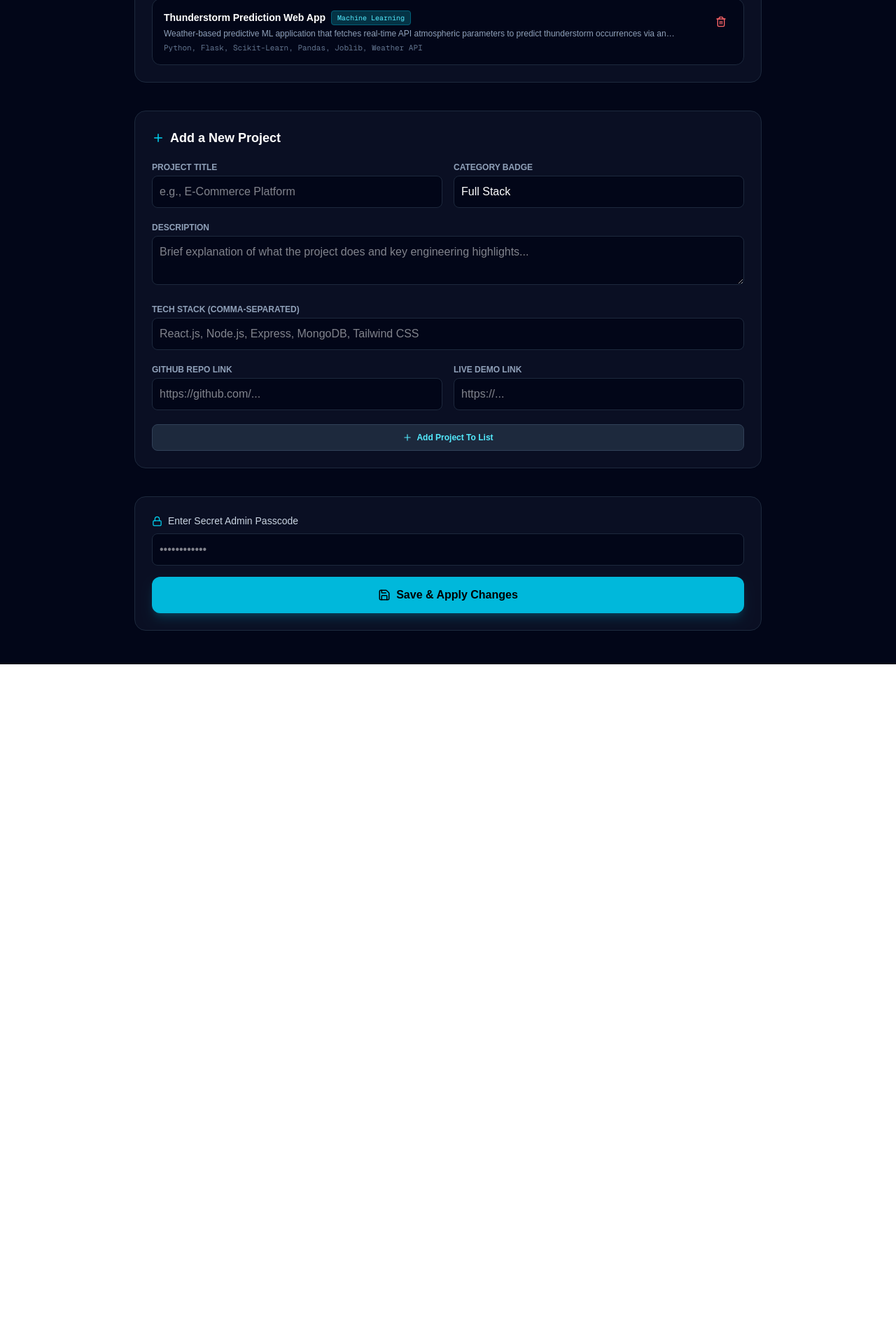
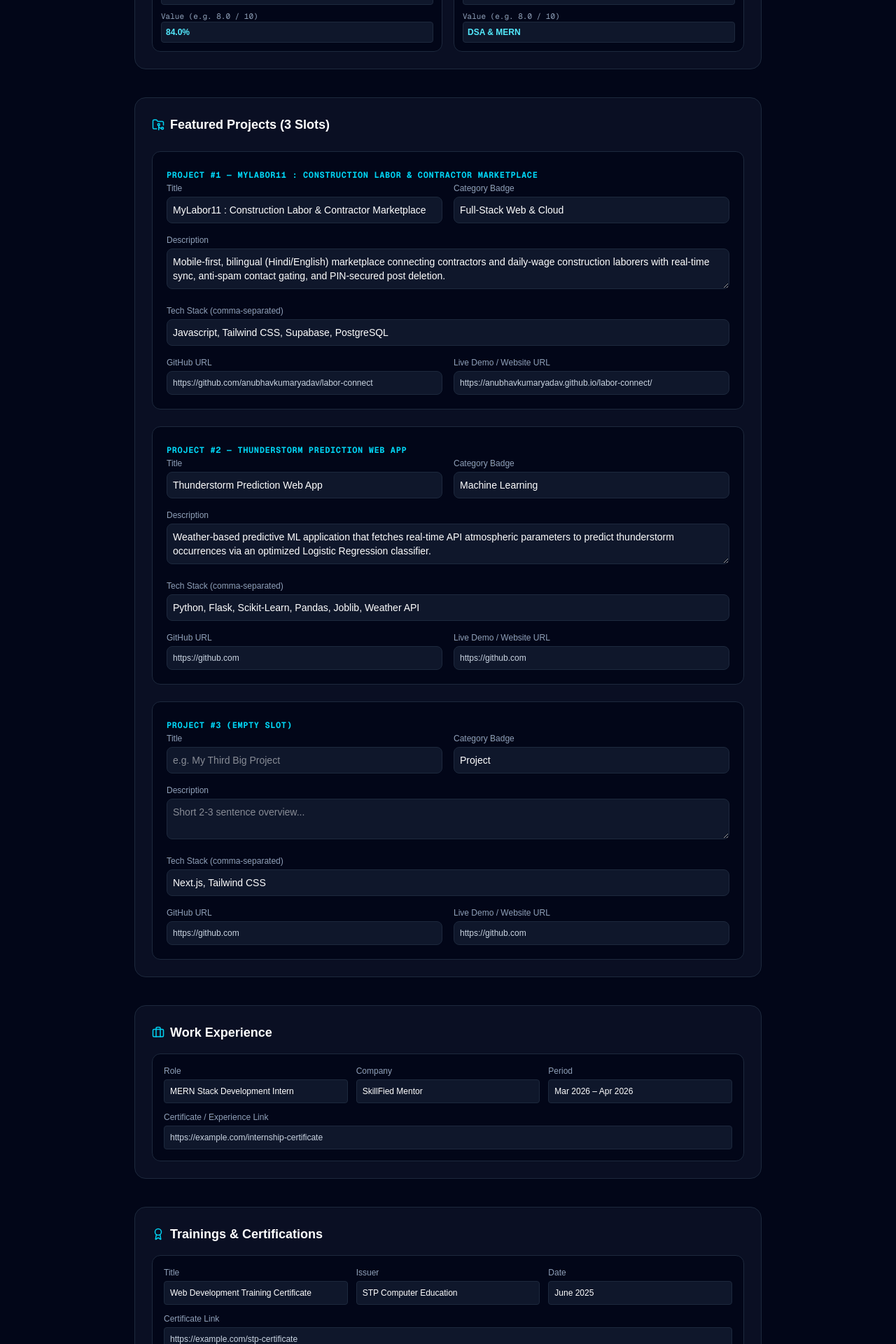
Before and after one commit to anubhavkumaryadav/cse-portfolio, a Next.js app: page /admin in a window 1280 px wide. Shown: the part 800-2720 px from the top of the page at 70% size. Before the commit the page ends 1749 px from the top, so only its background shows below. Built offline with nearby package versions, Linux system fonts and the light colour scheme.

Commit message:
feat: complete admin page with 3 dedicated project fields

```diff
--- a/app/admin/page.js
+++ b/app/admin/page.js
@@ -2,75 +2,64 @@
 
 import { useState, useEffect } from 'react';
 import Link from 'next/link';
-import { ArrowLeft, Save, Lock, Plus, Trash2, FolderGit2 } from 'lucide-react';
+import { ArrowLeft, Save, Lock, FolderGit2, Briefcase, Award, Cpu, User, GraduationCap } from 'lucide-react';
 
 export default function AdminPage() {
   const [data, setData] = useState(null);
   const [password, setPassword] = useState('');
   const [status, setStatus] = useState('');
 
-  // Form states for adding a new project easily
-  const [newProject, setNewProject] = useState({
-    title: '',
-    badge: 'Full Stack',
-    description: '',
-    tech: '',
-    github: '',
-    live: ''
-  });
-
   useEffect(() => {
     fetch('/api/data')
       .then((res) => res.json())
-      .then((json) => setData(json));
+      .then((json) => {
+        // Ensure at least 3 project objects exist for easy editing
+        const existingProjects = json.projects || [];
+        const initialProjects = [...existingProjects];
+        while (initialProjects.length < 3) {
+          initialProjects.push({
+            title: '',
+            badge: 'Project',
+            description: '',
+            tech: ['Next.js', 'Tailwind CSS'],
+            github: 'https://github.com',
+            live: 'https://github.com'
+          });
+        }
+        setData({ ...json, projects: initialProjects });
+      });
   }, []);
 
-  // Add project to array without manual JSON editing
-  const handleAddProject = (e) => {
-    e.preventDefault();
-    if (!newProject.title || !newProject.description) {
-      alert('Please fill out at least Title and Description.');
-      return;
+  // Update a specific project field
+  const updateProject = (index, field, value) => {
+    const updated = [...data.projects];
+    if (field === 'tech') {
+      updated[index][field] = value.split(',').map((t) => t.trim());
+    } else {
+      updated[index][field] = value;
     }
-
-    const techArray = newProject.tech
-      .split(',')
-      .map((t) => t.trim())
-      .filter(Boolean);
-
-    const projectToAdd = {
-      title: newProject.title,
-      badge: newProject.badge || 'Project',
-      description: newProject.description,
-      tech: techArray.length > 0 ? techArray : ['Next.js', 'Tailwind CSS'],
-      github: newProject.github || 'https://github.com',
-      live: newProject.live || 'https://github.com'
+    setData({ ...data, projects: updated });
   };
 
-    setData({
-      ...data,
-      projects: [...(data.projects || []), projectToAdd]
-    });
-
-    // Reset input fields
-    setNewProject({
-      title: '',
-      badge: 'Full Stack',
-      description: '',
-      tech: '',
-      github: '',
-      live: ''
-    });
-
-    setStatus('✨ New project added to list! Remember to click "Save & Apply Changes" below.');
+  // Update a metric (CGPA, Boards, etc.)
+  const updateMetric = (index, field, value) => {
+    const updated = [...data.metrics];
+    updated[index][field] = value;
+    setData({ ...data, metrics: updated });
   };
 
-  // Delete a project
-  const handleDeleteProject = (indexToDelete) => {
-    setData({
-      ...data,
-      projects: data.projects.filter((_, idx) => idx !== indexToDelete)
-    });
+  // Update an experience field
+  const updateExperience = (index, field, value) => {
+    const updated = [...data.experience];
+    updated[index][field] = value;
+    setData({ ...data, experience: updated });
+  };
+
+  // Update a certification field
+  const updateCert = (index, field, value) => {
+    const updated = [...data.certifications];
+    updated[index][field] = value;
+    setData({ ...data, certifications: updated });
   };
 
   // Save changes to GitHub/Vercel
@@ -81,10 +70,17 @@ export default function AdminPage() {
     }
 
     setStatus('Saving changes...');
+
+    // Filter out blank project slots before saving
+    const cleanedData = {
+      ...data,
+      projects: data.projects.filter((p) => p.title && p.title.trim() !== '')
+    };
+
     const res = await fetch('/api/data', {
       method: 'POST',
       headers: { 'Content-Type': 'application/json' },
-      body: JSON.stringify({ password, data }),
+      body: JSON.stringify({ password, data: cleanedData }),
     });
 
     const result = await res.json();
@@ -117,9 +113,12 @@ export default function AdminPage() {
 
         <h1 className="text-3xl font-bold tracking-tight">Portfolio Content Manager</h1>
 
-        {/* Basic Info Editor */}
+        {/* 1. Profile Basics */}
         <div className="space-y-5 bg-slate-900/60 p-6 rounded-2xl border border-slate-800">
-          <h2 className="text-lg font-semibold text-white">Profile Basics</h2>
+          <h2 className="text-lg font-semibold text-white flex items-center gap-2">
+            <User size={18} className="text-cyan-400" /> Profile Basics
+          </h2>
+          <div className="grid grid-cols-1 sm:grid-cols-2 gap-4">
             <div>
               <label className="block text-xs font-semibold uppercase text-slate-400 mb-1">Full Name</label>
               <input
@@ -129,7 +128,6 @@ export default function AdminPage() {
                 onChange={(e) => setData({ ...data, name: e.target.value })}
               />
             </div>
-
             <div>
               <label className="block text-xs font-semibold uppercase text-slate-400 mb-1">Tagline</label>
               <input
@@ -138,6 +136,7 @@ export default function AdminPage() {
                 value={data.tagline || ''}
                 onChange={(e) => setData({ ...data, tagline: e.target.value })}
               />
+            </div>
           </div>
 
           <div>
@@ -151,123 +150,232 @@ export default function AdminPage() {
           </div>
         </div>
 
-        {/* Current Projects List */}
+        {/* 2. CGPA & Key Metrics */}
         <div className="space-y-4 bg-slate-900/60 p-6 rounded-2xl border border-slate-800">
-          <div className="flex items-center gap-2">
-            <FolderGit2 className="text-cyan-400" size={20} />
-            <h2 className="text-lg font-semibold text-white">Current Projects ({data.projects?.length || 0})</h2>
+          <h2 className="text-lg font-semibold text-white flex items-center gap-2">
+            <GraduationCap size={18} className="text-cyan-400" /> Academic Scores & Metrics
+          </h2>
+          <div className="grid grid-cols-1 sm:grid-cols-2 gap-4">
+            {data.metrics?.map((metric, idx) => (
+              <div key={idx} className="p-3 rounded-xl bg-slate-950 border border-slate-800 space-y-2">
+                <div>
+                  <label className="block text-[11px] font-mono text-slate-400">Label</label>
+                  <input
+                    type="text"
+                    className="w-full bg-slate-900 border border-slate-800 rounded p-1.5 text-xs text-white"
+                    value={metric.label || ''}
+                    onChange={(e) => updateMetric(idx, 'label', e.target.value)}
+                  />
                 </div>
-
-          <div className="space-y-3">
-            {data.projects?.map((proj, idx) => (
-              <div key={idx} className="p-4 rounded-xl bg-slate-950 border border-slate-800 flex items-start justify-between gap-4">
-                <div className="space-y-1">
-                  <div className="flex items-center gap-2">
-                    <span className="font-bold text-white text-sm">{proj.title}</span>
-                    <span className="text-[10px] font-mono px-2 py-0.5 rounded bg-cyan-950 text-cyan-300 border border-cyan-800">{proj.badge}</span>
+                <div>
+                  <label className="block text-[11px] font-mono text-slate-400">Value (e.g. 8.0 / 10)</label>
+                  <input
+                    type="text"
+                    className="w-full bg-slate-900 border border-slate-800 rounded p-1.5 text-xs text-cyan-300 font-bold"
+                    value={metric.value || ''}
+                    onChange={(e) => updateMetric(idx, 'value', e.target.value)}
+                  />
                 </div>
-                  <p className="text-xs text-slate-400 line-clamp-1">{proj.description}</p>
-                  <p className="text-[11px] font-mono text-slate-500">{Array.isArray(proj.tech) ? proj.tech.join(', ') : proj.tech}</p>
-                </div>
-                <button
-                  type="button"
-                  onClick={() => handleDeleteProject(idx)}
-                  className="p-2 text-red-400 hover:text-red-300 hover:bg-red-950/40 rounded-lg transition"
-                  title="Delete Project"
-                >
-                  <Trash2 size={16} />
-                </button>
               </div>
             ))}
           </div>
         </div>
 
-        {/* Add Project Form (No JSON Syntax Needed) */}
-        <div className="space-y-5 bg-slate-900/60 p-6 rounded-2xl border border-slate-800">
+        {/* 3. Dedicated 3 Projects (Fully Editable) */}
+        <div className="space-y-6 bg-slate-900/60 p-6 rounded-2xl border border-slate-800">
           <h2 className="text-lg font-semibold text-white flex items-center gap-2">
-            <Plus size={18} className="text-cyan-400" /> Add a New Project
+            <FolderGit2 size={18} className="text-cyan-400" /> Featured Projects (3 Slots)
           </h2>
+
+          {[0, 1, 2].map((idx) => {
+            const proj = data.projects?.[idx] || {
+              title: '',
+              badge: '',
+              description: '',
+              tech: [],
+              github: '',
+              live: ''
+            };
+
+            return (
+              <div key={idx} className="p-5 rounded-xl bg-slate-950 border border-slate-800 space-y-4">
+                <span className="text-xs font-mono text-cyan-400 font-bold uppercase tracking-wider">
+                  Project #{idx + 1} {proj.title ? `— ${proj.title}` : '(Empty Slot)'}
+                </span>
 
                 <div className="grid grid-cols-1 sm:grid-cols-2 gap-4">
                   <div>
-              <label className="block text-xs font-semibold uppercase text-slate-400 mb-1">Project Title</label>
+                    <label className="block text-xs text-slate-400 mb-1">Title</label>
                     <input
                       type="text"
-                placeholder="e.g., E-Commerce Platform"
-                className="w-full bg-slate-950 border border-slate-800 rounded-lg p-2.5 text-white focus:outline-none focus:border-cyan-500"
-                value={newProject.title}
-                onChange={(e) => setNewProject({ ...newProject, title: e.target.value })}
+                      placeholder="e.g. My Third Big Project"
+                      className="w-full bg-slate-900 border border-slate-800 rounded-lg p-2 text-sm text-white"
+                      value={proj.title || ''}
+                      onChange={(e) => updateProject(idx, 'title', e.target.value)}
                     />
                   </div>
-
                   <div>
-              <label className="block text-xs font-semibold uppercase text-slate-400 mb-1">Category Badge</label>
+                    <label className="block text-xs text-slate-400 mb-1">Category Badge</label>
                     <input
                       type="text"
-                placeholder="e.g., MERN Stack, AI / ML, Web3"
-                className="w-full bg-slate-950 border border-slate-800 rounded-lg p-2.5 text-white focus:outline-none focus:border-cyan-500"
-                value={newProject.badge}
-                onChange={(e) => setNewProject({ ...newProject, badge: e.target.value })}
+                      placeholder="e.g. Machine Learning, Full Stack"
+                      className="w-full bg-slate-900 border border-slate-800 rounded-lg p-2 text-sm text-white"
+                      value={proj.badge || ''}
+                      onChange={(e) => updateProject(idx, 'badge', e.target.value)}
                     />
                   </div>
                 </div>
 
                 <div>
-            <label className="block text-xs font-semibold uppercase text-slate-400 mb-1">Description</label>
+                  <label className="block text-xs text-slate-400 mb-1">Description</label>
                   <textarea
                     rows={2}
-              placeholder="Brief explanation of what the project does and key engineering highlights..."
-              className="w-full bg-slate-950 border border-slate-800 rounded-lg p-2.5 text-white focus:outline-none focus:border-cyan-500"
-              value={newProject.description}
-              onChange={(e) => setNewProject({ ...newProject, description: e.target.value })}
+                    placeholder="Short 2-3 sentence overview..."
+                    className="w-full bg-slate-900 border border-slate-800 rounded-lg p-2 text-sm text-white"
+                    value={proj.description || ''}
+                    onChange={(e) => updateProject(idx, 'description', e.target.value)}
                   />
                 </div>
 
                 <div>
-            <label className="block text-xs font-semibold uppercase text-slate-400 mb-1">Tech Stack (comma-separated)</label>
+                  <label className="block text-xs text-slate-400 mb-1">Tech Stack (comma-separated)</label>
                   <input
                     type="text"
-              placeholder="React.js, Node.js, Express, MongoDB, Tailwind CSS"
-              className="w-full bg-slate-950 border border-slate-800 rounded-lg p-2.5 text-white focus:outline-none focus:border-cyan-500"
-              value={newProject.tech}
-              onChange={(e) => setNewProject({ ...newProject, tech: e.target.value })}
+                    placeholder="React.js, Node.js, MongoDB"
+                    className="w-full bg-slate-900 border border-slate-800 rounded-lg p-2 text-sm text-white"
+                    value={Array.isArray(proj.tech) ? proj.tech.join(', ') : proj.tech || ''}
+                    onChange={(e) => updateProject(idx, 'tech', e.target.value)}
                   />
                 </div>
 
                 <div className="grid grid-cols-1 sm:grid-cols-2 gap-4">
                   <div>
-              <label className="block text-xs font-semibold uppercase text-slate-400 mb-1">GitHub Repo Link</label>
+                    <label className="block text-xs text-slate-400 mb-1">GitHub URL</label>
                     <input
                       type="text"
-                placeholder="https://github.com/..."
-                className="w-full bg-slate-950 border border-slate-800 rounded-lg p-2.5 text-white focus:outline-none focus:border-cyan-500"
-                value={newProject.github}
-                onChange={(e) => setNewProject({ ...newProject, github: e.target.value })}
+                      className="w-full bg-slate-900 border border-slate-800 rounded-lg p-2 text-xs text-slate-300"
+                      value={proj.github || ''}
+                      onChange={(e) => updateProject(idx, 'github', e.target.value)}
                     />
                   </div>
-
                   <div>
-              <label className="block text-xs font-semibold uppercase text-slate-400 mb-1">Live Demo Link</label>
+                    <label className="block text-xs text-slate-400 mb-1">Live Demo / Website URL</label>
                     <input
                       type="text"
-                placeholder="https://..."
-                className="w-full bg-slate-950 border border-slate-800 rounded-lg p-2.5 text-white focus:outline-none focus:border-cyan-500"
-                value={newProject.live}
-                onChange={(e) => setNewProject({ ...newProject, live: e.target.value })}
+                      className="w-full bg-slate-900 border border-slate-800 rounded-lg p-2 text-xs text-slate-300"
+                      value={proj.live || ''}
+                      onChange={(e) => updateProject(idx, 'live', e.target.value)}
+                    />
+                  </div>
+                </div>
+              </div>
+            );
+          })}
+        </div>
+
+        {/* 4. Experience Section */}
+        <div className="space-y-4 bg-slate-900/60 p-6 rounded-2xl border border-slate-800">
+          <h2 className="text-lg font-semibold text-white flex items-center gap-2">
+            <Briefcase size={18} className="text-cyan-400" /> Work Experience
+          </h2>
+          {data.experience?.map((exp, idx) => (
+            <div key={idx} className="p-4 rounded-xl bg-slate-950 border border-slate-800 space-y-3">
+              <div className="grid grid-cols-1 sm:grid-cols-3 gap-3">
+                <div>
+                  <label className="block text-xs text-slate-400 mb-1">Role</label>
+                  <input
+                    type="text"
+                    className="w-full bg-slate-900 border border-slate-800 rounded p-2 text-xs text-white"
+                    value={exp.role || ''}
+                    onChange={(e) => updateExperience(idx, 'role', e.target.value)}
+                  />
+                </div>
+                <div>
+                  <label className="block text-xs text-slate-400 mb-1">Company</label>
+                  <input
+                    type="text"
+                    className="w-full bg-slate-900 border border-slate-800 rounded p-2 text-xs text-white"
+                    value={exp.company || ''}
+                    onChange={(e) => updateExperience(idx, 'company', e.target.value)}
+                  />
+                </div>
+                <div>
+                  <label className="block text-xs text-slate-400 mb-1">Period</label>
+                  <input
+                    type="text"
+                    className="w-full bg-slate-900 border border-slate-800 rounded p-2 text-xs text-white"
+                    value={exp.period || ''}
+                    onChange={(e) => updateExperience(idx, 'period', e.target.value)}
                   />
                 </div>
               </div>
 
-          <button
-            type="button"
-            onClick={handleAddProject}
-            className="w-full py-2.5 rounded-lg bg-slate-800 hover:bg-slate-700 text-cyan-300 border border-slate-700 text-xs font-semibold transition flex items-center justify-center gap-1.5"
-          >
-            <Plus size={14} /> Add Project To List
-          </button>
+              <div>
+                <label className="block text-xs text-slate-400 mb-1">Certificate / Experience Link</label>
+                <input
+                  type="text"
+                  className="w-full bg-slate-900 border border-slate-800 rounded p-2 text-xs text-slate-300"
+                  value={exp.link || ''}
+                  onChange={(e) => updateExperience(idx, 'link', e.target.value)}
+                />
+              </div>
+            </div>
+          ))}
         </div>
 
-        {/* Global Save Section */}
+        {/* 5. Certifications */}
+        <div className="space-y-4 bg-slate-900/60 p-6 rounded-2xl border border-slate-800">
+          <h2 className="text-lg font-semibold text-white flex items-center gap-2">
+            <Award size={18} className="text-cyan-400" /> Trainings & Certifications
+          </h2>
+          <div className="space-y-3">
+            {data.certifications?.map((cert, idx) => (
+              <div key={idx} className="p-4 rounded-xl bg-slate-950 border border-slate-800 space-y-3">
+                <div className="grid grid-cols-1 sm:grid-cols-3 gap-3">
+                  <div>
+                    <label className="block text-xs text-slate-400 mb-1">Title</label>
+                    <input
+                      type="text"
+                      className="w-full bg-slate-900 border border-slate-800 rounded p-2 text-xs text-white"
+                      value={cert.title || ''}
+                      onChange={(e) => updateCert(idx, 'title', e.target.value)}
+                    />
+                  </div>
+                  <div>
+                    <label className="block text-xs text-slate-400 mb-1">Issuer</label>
+                    <input
+                      type="text"
+                      className="w-full bg-slate-900 border border-slate-800 rounded p-2 text-xs text-white"
+                      value={cert.issuer || ''}
+                      onChange={(e) => updateCert(idx, 'issuer', e.target.value)}
+                    />
+                  </div>
+                  <div>
+                    <label className="block text-xs text-slate-400 mb-1">Date</label>
+                    <input
+                      type="text"
+                      className="w-full bg-slate-900 border border-slate-800 rounded p-2 text-xs text-white"
+                      value={cert.date || ''}
+                      onChange={(e) => updateCert(idx, 'date', e.target.value)}
+                    />
+                  </div>
+                </div>
+
+                <div>
+                  <label className="block text-xs text-slate-400 mb-1">Certificate Link</label>
+                  <input
+                    type="text"
+                    className="w-full bg-slate-900 border border-slate-800 rounded p-2 text-xs text-slate-300"
+                    value={cert.link || ''}
+                    onChange={(e) => updateCert(idx, 'link', e.target.value)}
+                  />
+                </div>
+              </div>
+            ))}
+          </div>
+        </div>
+
+        {/* Global Save Button */}
         <div className="space-y-4 bg-slate-900/60 p-6 rounded-2xl border border-slate-800">
           <div>
             <label className="block text-sm font-medium text-slate-300 mb-2 flex items-center gap-2">
```
Lines whose indentation alone changed are shown as unchanged.
